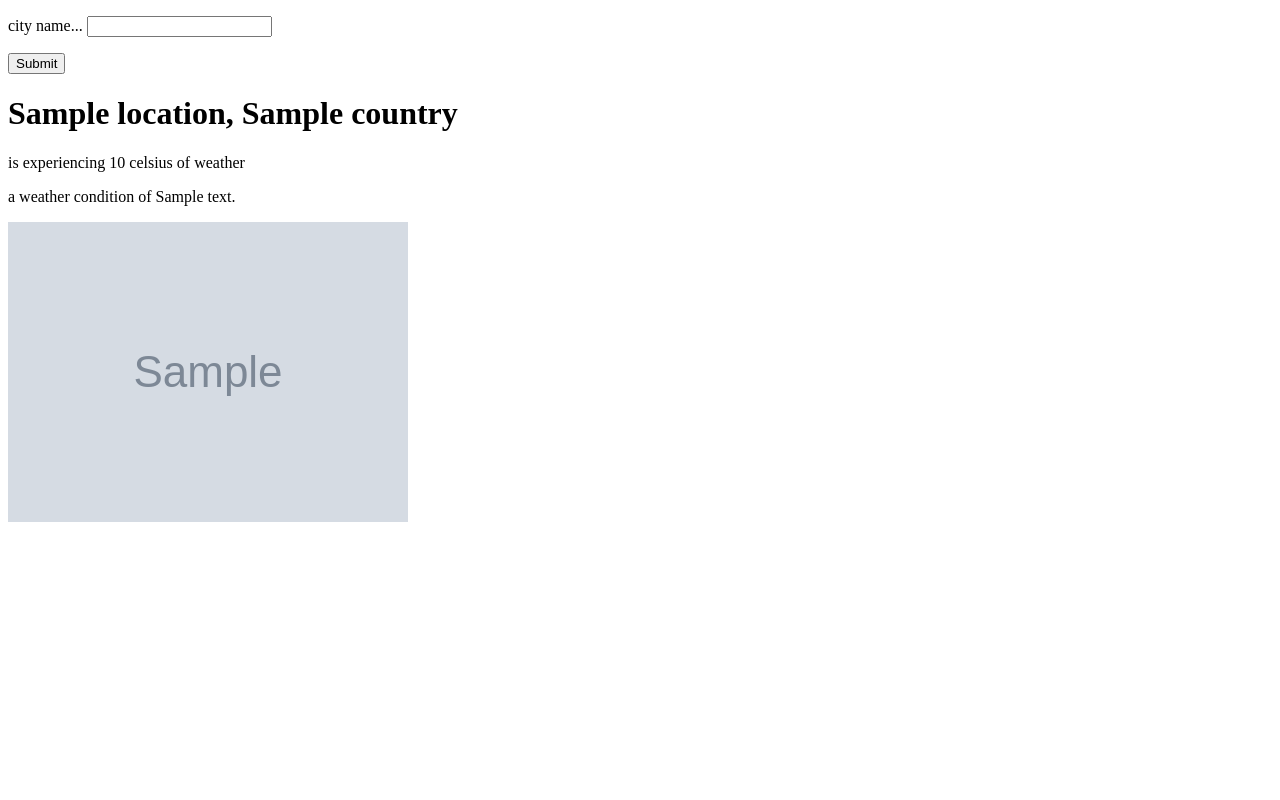
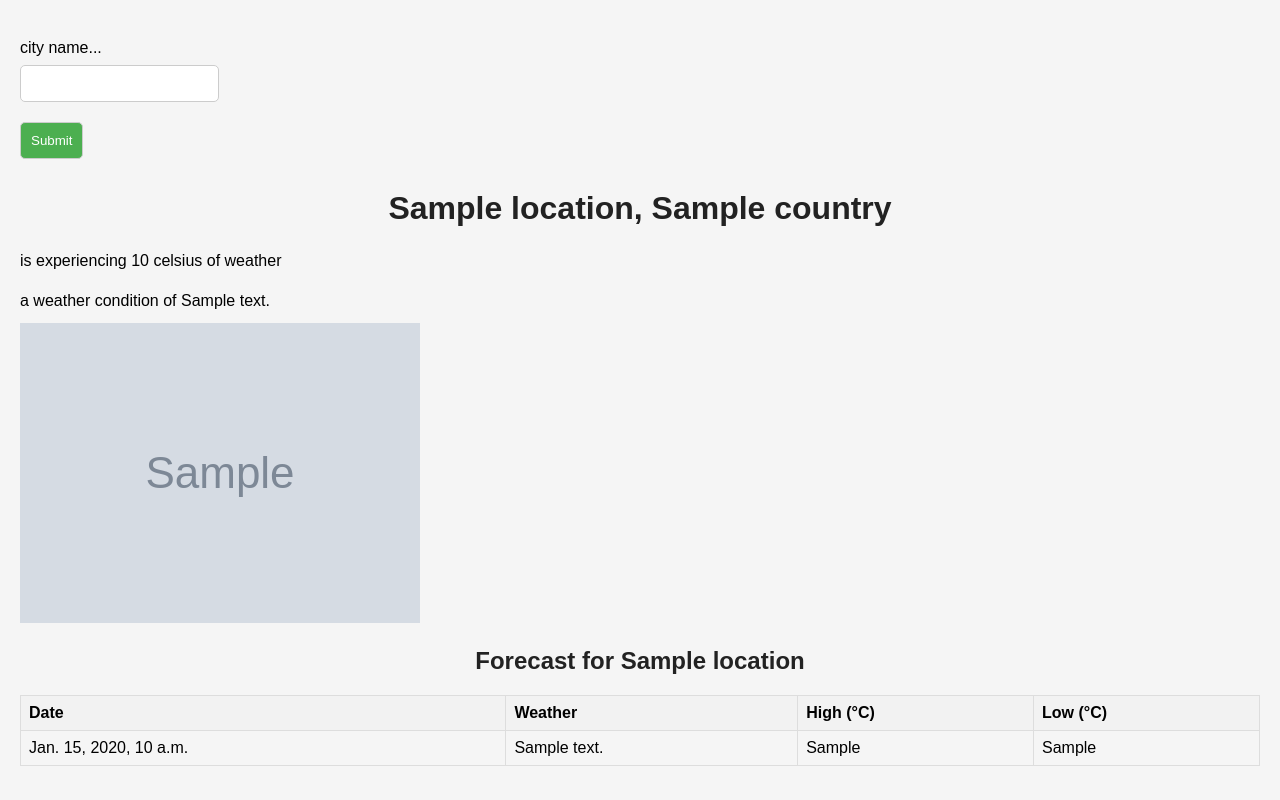
Before and after one commit to neekho/weather_app, a Django app: template weather/templates/weather/base.html in a window 1280 px wide. Run offline with Django 4.2, Linux system fonts and the light colour scheme; tables that the repository leaves empty hold one stand-in row (values such as "Sample post"); the template is opened without the code that fills it: values that come from a table or form of the project are taken from there, most other values are stand-ins (such as "Sample title", 1, 10 or a date in 2020); grey boxes marked "Sample" are stand-in pictures.

Commit message:
forecast data and page design

```diff
--- /dev/null
+++ b/weather/static/weather/index.css
@@ -0,0 +1,80 @@
+body {
+    font-family: sans-serif;
+    background-color: #f5f5f5; /* Light gray background */
+    margin: 0;
+    padding: 20px;
+}
+
+h1, h2, h3 {
+    text-align: center;
+    color: #222; /* Darker text color */
+}
+
+p {
+    font-size: 16px;
+    line-height: 1.5;
+    margin-bottom: 10px;
+}
+
+
+main {
+    display: flex;
+    flex-direction: column;
+    justify-content: center;
+    align-items: center;
+}
+
+.search-form {
+    margin-bottom: 20px;
+    text-align: center;
+}
+
+.weather-info {
+    width: 80%; /* Adjust for desired width */
+    margin: 0 auto;
+    padding: 15px;
+    border-radius: 5px;
+    background-color: #fff; /* White background */
+    box-shadow: 0 2px 5px rgba(0, 0, 0, 0.1); /* Light shadow */
+}
+
+
+form label {
+    display: block;
+    margin-bottom: 5px;
+}
+
+input[type="text"], input[type="submit"] {
+    padding: 10px;
+    border: 1px solid #ccc;
+    border-radius: 5px;
+    margin-bottom: 10px;
+}
+
+input[type="submit"] {
+    background-color: #4CAF50; /* Green button color */
+    color: white;
+    cursor: pointer;
+}
+
+
+table {
+    width: 100%;
+    border-collapse: collapse;
+}
+
+th, td {
+    padding: 8px;
+    border: 1px solid #ddd;
+    text-align: left;
+}
+
+th {
+    background-color: #f2f2f2; /* Lighter background for headers */
+}
+
+@media (max-width: 768px) {
+    main {
+        flex-direction: column; /* Stack elements on smaller screens */
+    }
+}
--- a/weather/templates/weather/base.html
+++ b/weather/templates/weather/base.html
@@ -1,9 +1,11 @@
+{% load static %}
 <!DOCTYPE html>
 <html lang="en">
 
 <head>
     <meta charset="UTF-8">
     <meta name="viewport" content="width=device-width, initial-scale=1.0">
+    <link rel="stylesheet" href="{% static 'weather/index.css' %}">
     <title>Weather App</title>
 </head>
 
@@ -13,7 +15,7 @@
         {% csrf_token %}
 
         {{ city_input.as_p }}
-        <input type="submit" value="Submit"/>
+        <input type="submit" value="Submit" />
 
     </form>
 
@@ -26,8 +28,31 @@
         <p>a weather condition of {{response.current.condition.text}}</p>
         <img src="{{response.current.condition.icon}}" alt="weather condition icon">
 
+    {% if forecast %}
+        <h2>Forecast for {{ forecast.location.name }}</h2>
+        <table>
+            <thead>
+                <tr>
+                    <th>Date</th>
+                    <th>Weather</th>
+                    <th>High (°C)</th>
+                    <th>Low (°C)</th>
+                </tr>
+            </thead>
+            <tbody>
+            {% for day in forecast.forecast.forecastday %} <tr>
+                <td>{{ day.date }}</td>
+                <td>{{ day.day.condition.text }}</td>
+                <td>{{ day.day.maxtemp_c }}</td>
+                <td>{{ day.day.mintemp_c }}</td>
+            </tr>
+            {% endfor %}
+        </tbody>
+    </table>
+    {% endif %}
+
     {% elif response.error %}
-        <h1>{{response.error}}</h1>
+      <h1>{{response.error}}</h1>
 
 
     {% else %}
```
Also changed, not shown: weather/requests.py (+14 -0 lines), weather/views.py (+10 -7 lines).
